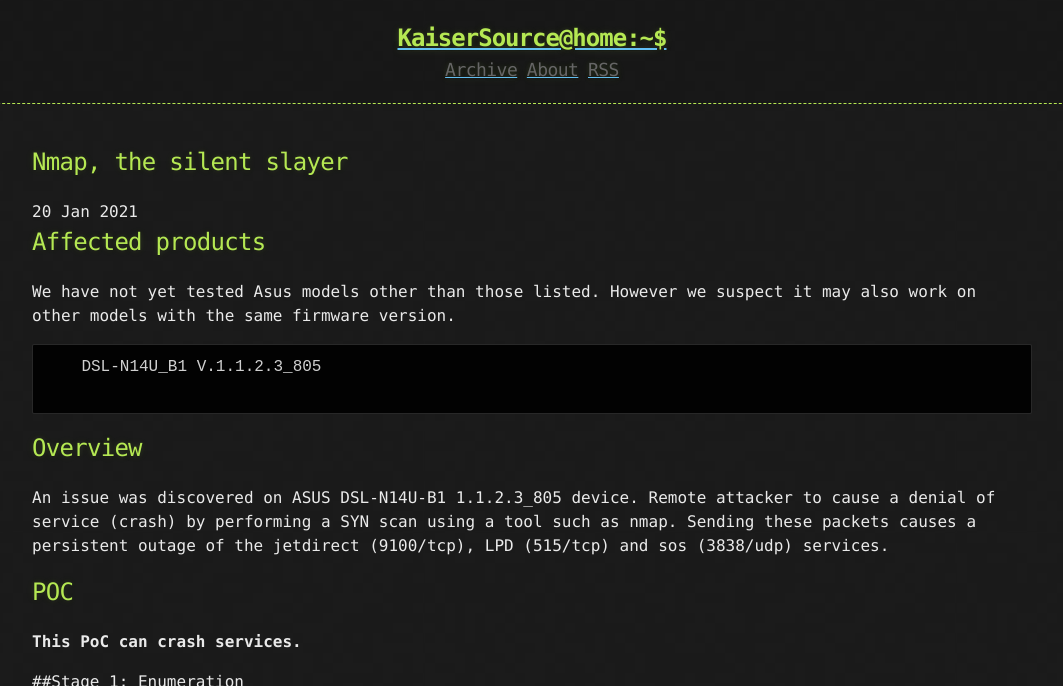
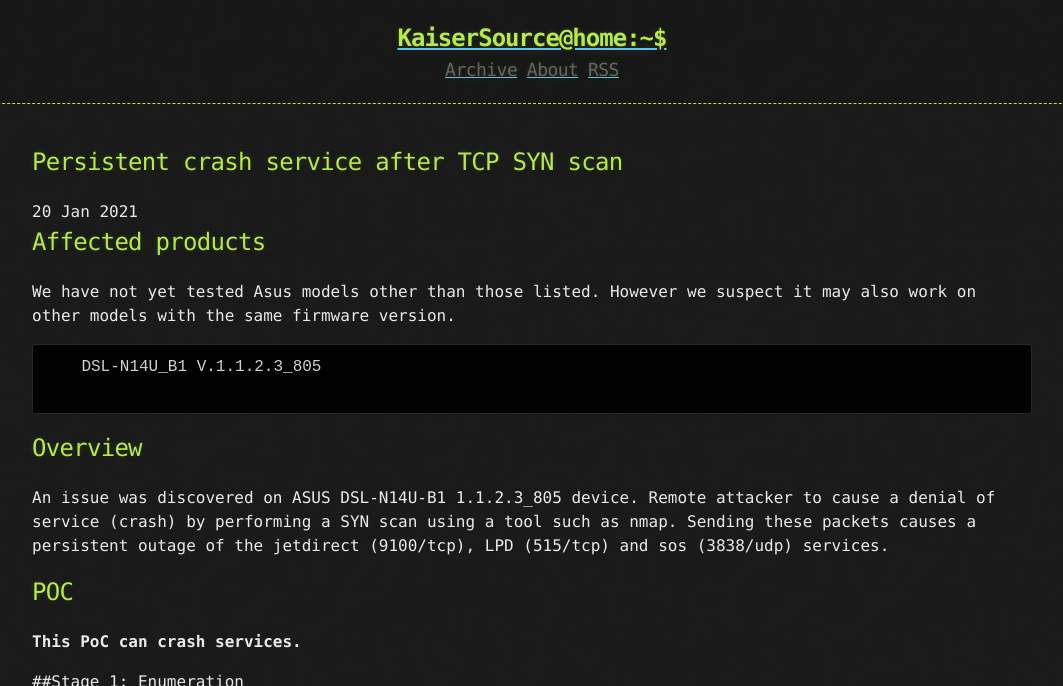
Before and after one commit to kaisersource/kaisersource.github.io, a Jekyll site: the page built from _posts/2021-01-17-dsl-n14u-syn.md, in a window 1280 px wide and 900 px high, cut to the strip 0-686 px from the top of the window. Shown: the whole strip, without its empty margins (108-1171 px from the left). Built offline with Jekyll 4.4.1, drawn with Linux system fonts in a browser that asks for light colours.

Commit message:
Update 2021-01-17-dsl-n14u-syn.md

```diff
--- a/_posts/2021-01-17-dsl-n14u-syn.md
+++ b/_posts/2021-01-17-dsl-n14u-syn.md
@@ -1,6 +1,6 @@
 ---
 layout: post
-title: "Nmap, the silent slayer"
+title: "Persistent crash service after TCP SYN scan"
 date: 2021-01-20
 comments: true
 categories: vulnerability
```
